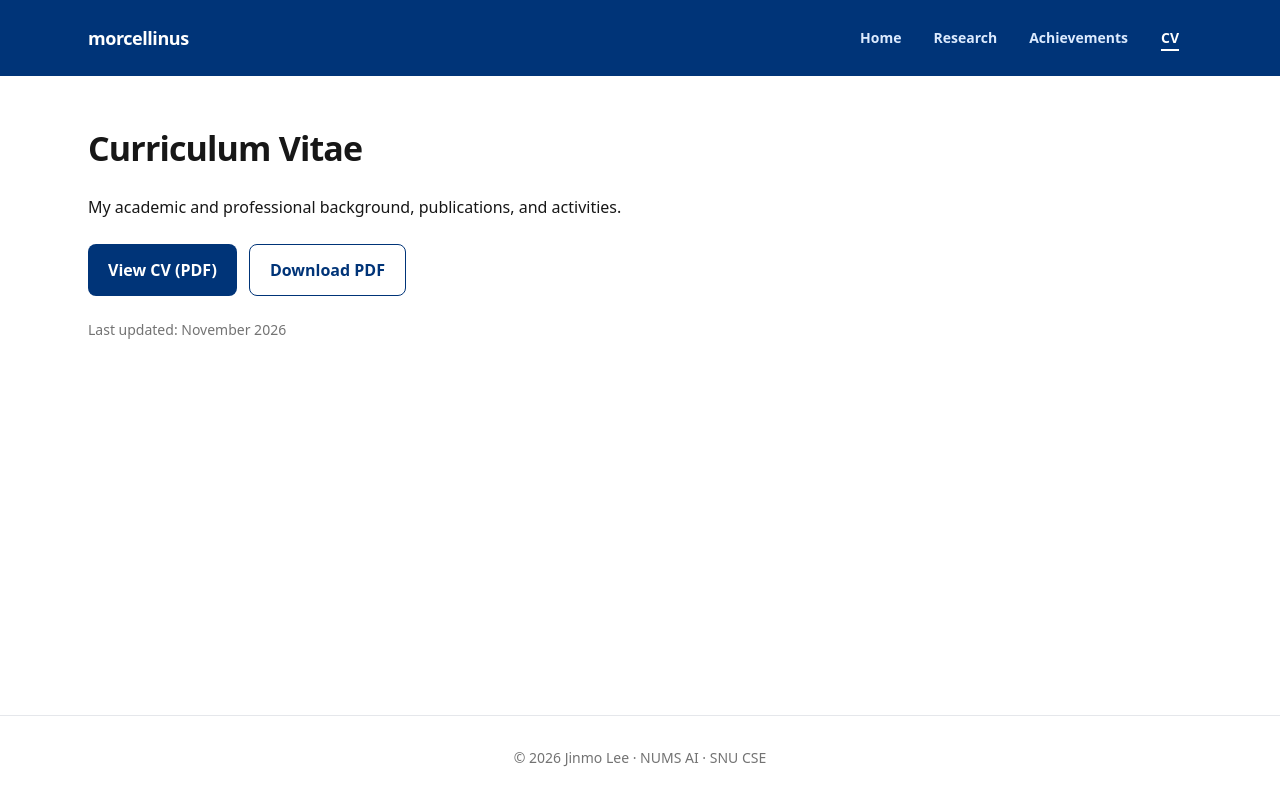
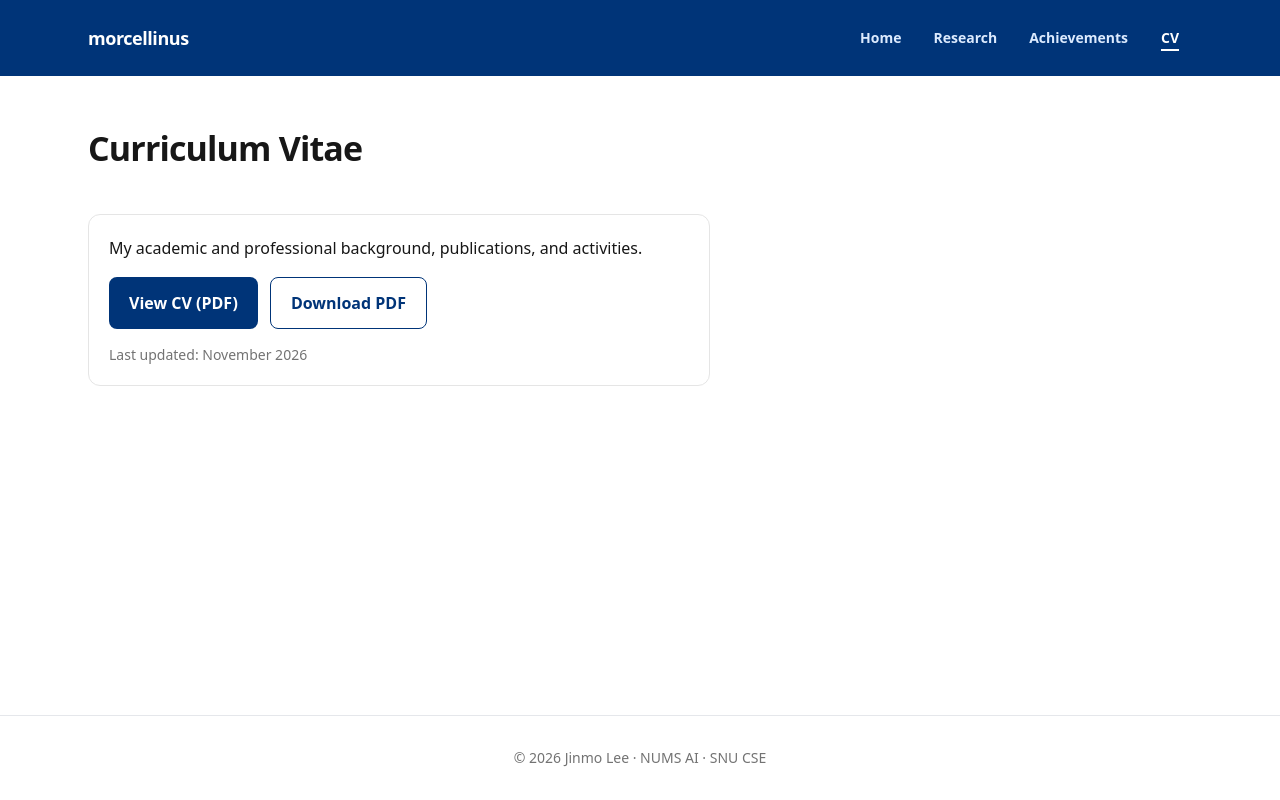
Before and after one commit to morcellinus/morcellinus.github.io, a Next.js app: page /cv in a window 1280 px wide. Built offline with nearby package versions, Linux system fonts and the light colour scheme; no server answers.

Commit message:
Align CV actions and document details

```diff
--- a/app/cv/page.tsx
+++ b/app/cv/page.tsx
@@ -1,13 +1,15 @@
 export default function CVPage() {
   return (
-    <section className="space-y-6">
+    <section className="page-stack">
       <h1 className="section-title">Curriculum Vitae</h1>
-      <p>My academic and professional background, publications, and activities.</p>
-      <div className="flex flex-col gap-3 sm:flex-row">
-        <a href="/CV-jinmolee.pdf" target="_blank" rel="noopener noreferrer" className="inline-flex min-h-11 items-center justify-center rounded-lg bg-[#003478] px-5 py-3 font-semibold text-white hover:bg-blue-900">View CV (PDF)</a>
-        <a href="/CV-jinmolee.pdf" download="CV-JinmoLee.pdf" className="inline-flex min-h-11 items-center justify-center rounded-lg border border-[#003478] px-5 py-3 font-semibold text-[#003478] hover:bg-blue-50">Download PDF</a>
+      <div className="content-card prose-column space-y-4">
+        <p>My academic and professional background, publications, and activities.</p>
+        <div className="flex flex-col flex-wrap gap-3 sm:flex-row">
+          <a href="/CV-jinmolee.pdf" target="_blank" rel="noopener noreferrer" className="inline-flex min-h-11 items-center justify-center rounded-lg bg-[#003478] px-5 py-3 font-semibold text-white hover:bg-blue-900">View CV (PDF)</a>
+          <a href="/CV-jinmolee.pdf" download="CV-JinmoLee.pdf" className="inline-flex min-h-11 items-center justify-center rounded-lg border border-[#003478] px-5 py-3 font-semibold text-[#003478] hover:bg-blue-50">Download PDF</a>
+        </div>
+        <p className="text-sm text-neutral-500">Last updated: November 2026</p>
       </div>
-      <p className="text-sm text-neutral-500">Last updated: November 2026</p>
     </section>
   );
 }
```
